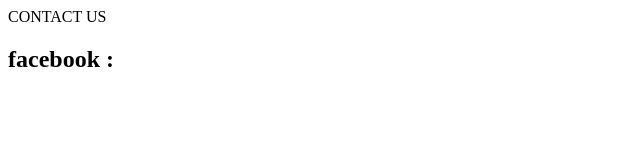
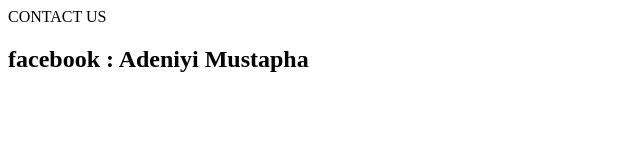
Before and after one commit to Adeniyi-mustapha/mustyxpert, a plain HTML site: page contactus.html in a window 1280 px wide. Shown: the whole page, without its empty margins (0-640 px from the left). Drawn offline with Linux system fonts and the light colour scheme.

Commit message:
👌: updated contactus page

```diff
--- a/contactus.html
+++ b/contactus.html
@@ -12,7 +12,7 @@
     </header>
     <h2>
         <span>
-            facebook :
+            facebook : Adeniyi Mustapha
         </span>
     </h2>
 
```
